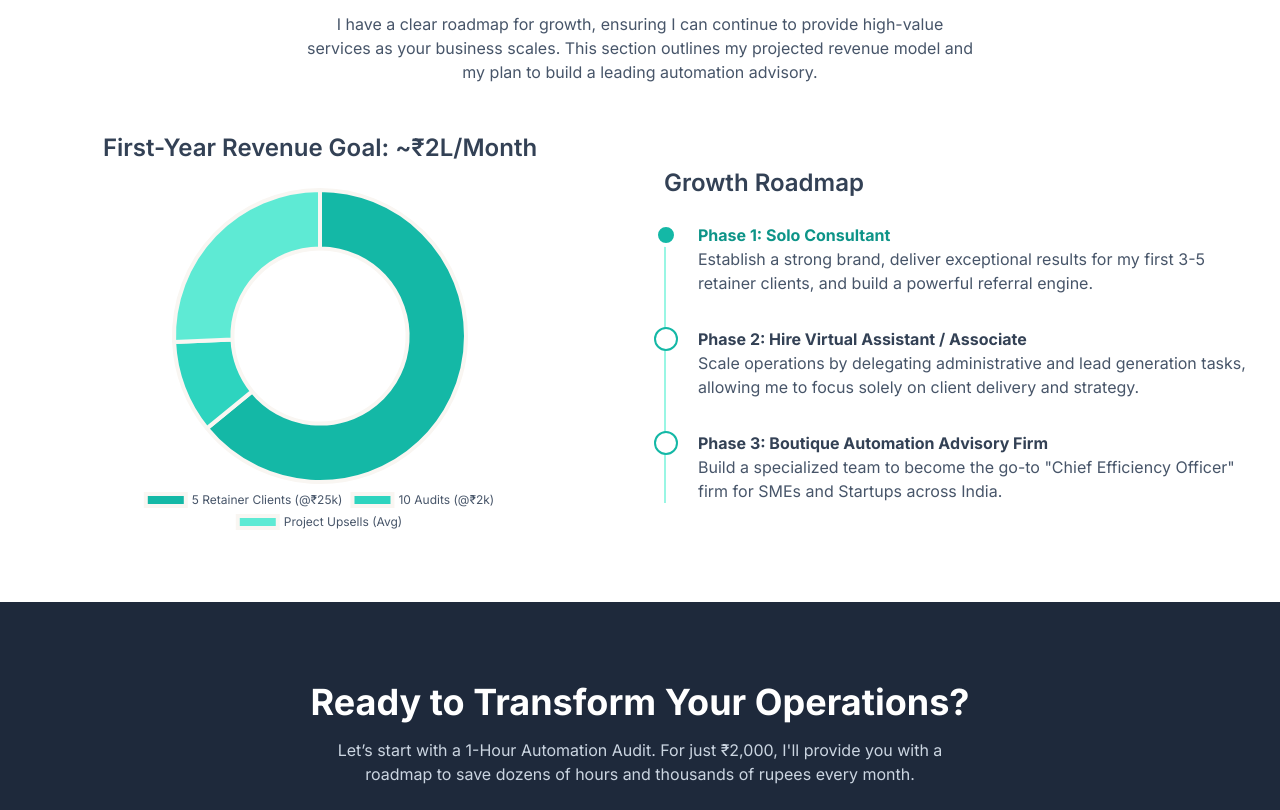
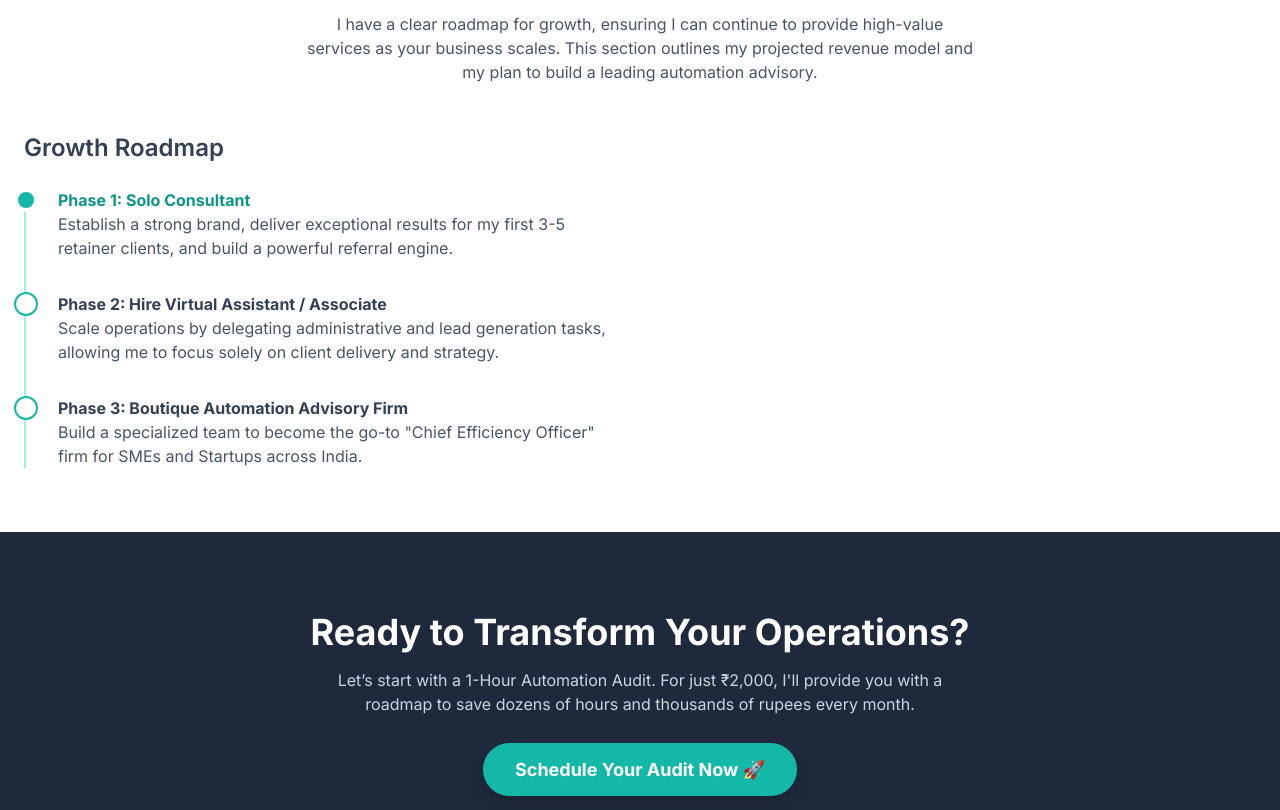
Before and after one commit to experitmentcodin/meetechsolutions, a plain HTML site: page index.html in a window 1280 px wide. Shown: the part 3040-3850 px from the top of the page. Drawn offline with nearby package versions, Linux system fonts and the light colour scheme.

Commit message:
Update index.html

```diff
--- a/index.html
+++ b/index.html
@@ -231,12 +231,7 @@
                     <p class="mt-4 text-slate-600 max-w-2xl mx-auto">I have a clear roadmap for growth, ensuring I can continue to provide high-value services as your business scales. This section outlines my projected revenue model and my plan to build a leading automation advisory.</p>
                 </div>
                 <div class="grid lg:grid-cols-2 gap-12 items-center">
-                    <div class="max-w-md mx-auto">
-                        <h3 class="text-2xl font-semibold text-center text-slate-700 mb-6">First-Year Revenue Goal: ~₹2L/Month</h3>
-                        <div class="chart-container">
-                            <canvas id="revenueChart"></canvas>
-                        </div>
-                    </div>
+
                     <div>
                         <h3 class="text-2xl font-semibold text-slate-700 mb-6">Growth Roadmap</h3>
                         <div class="relative pl-8 border-l-2 border-teal-200">
```
